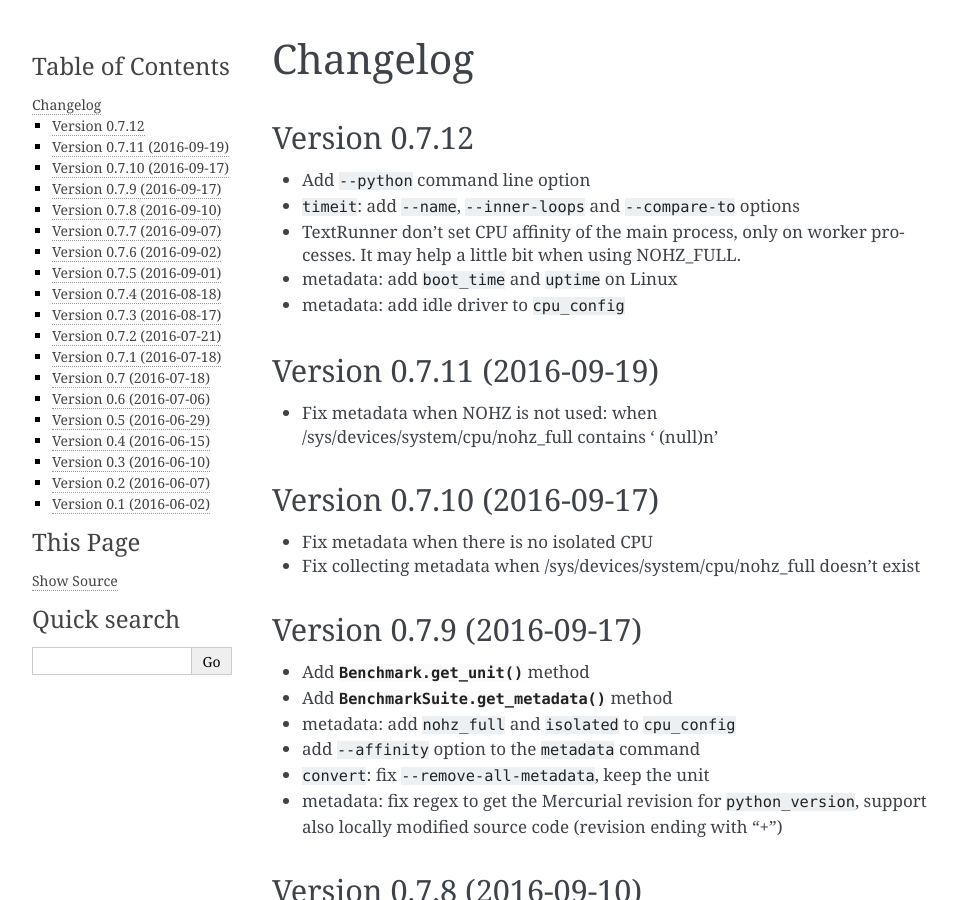
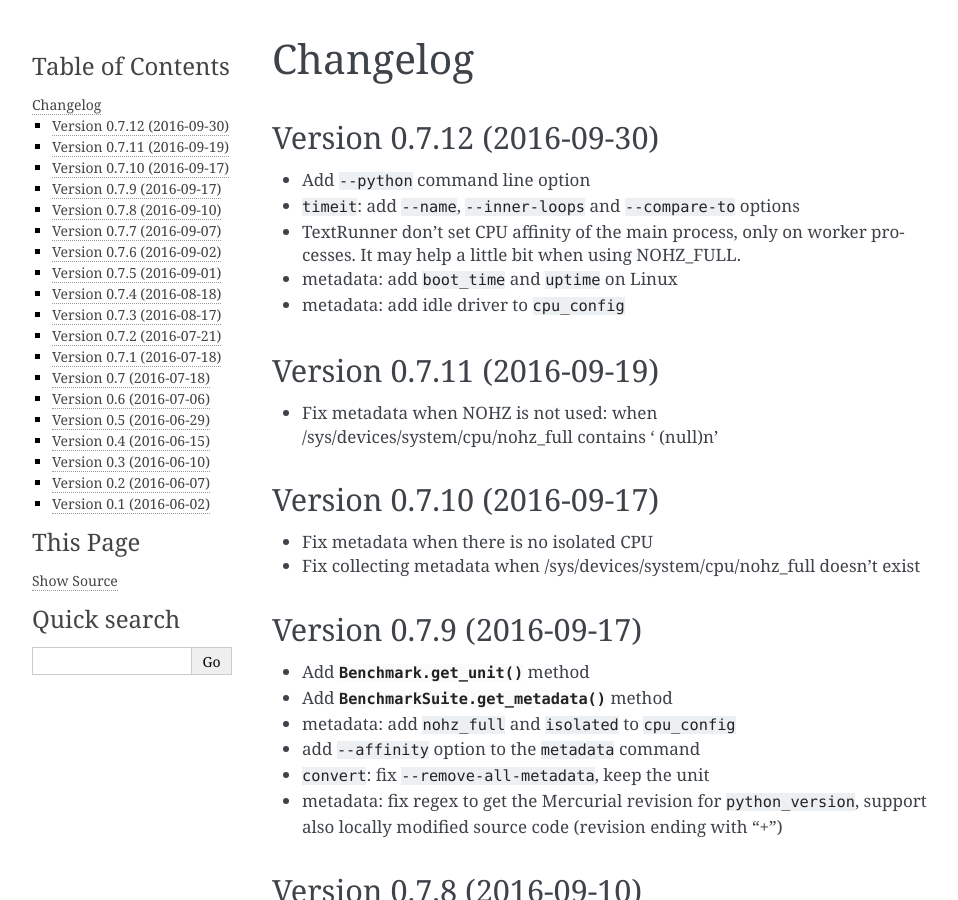
Before and after one commit to psf/pyperf, a Sphinx documentation site: the page built from doc/changelog.rst, in a window 1280 px wide and 900 px high. Shown: the whole window, without its empty margins (148-1106 px from the left). Built offline with Sphinx 7.4.7, drawn with Linux system fonts in a browser that asks for light colours.

Commit message:
prepare 0.7.12 release

```diff
--- a/doc/changelog.rst
+++ b/doc/changelog.rst
@@ -1,8 +1,8 @@
 Changelog
 =========
 
-Version 0.7.12
---------------
+Version 0.7.12 (2016-09-30)
+---------------------------
 
 * Add ``--python`` command line option
 * ``timeit``: add ``--name``, ``--inner-loops`` and ``--compare-to`` options
```
